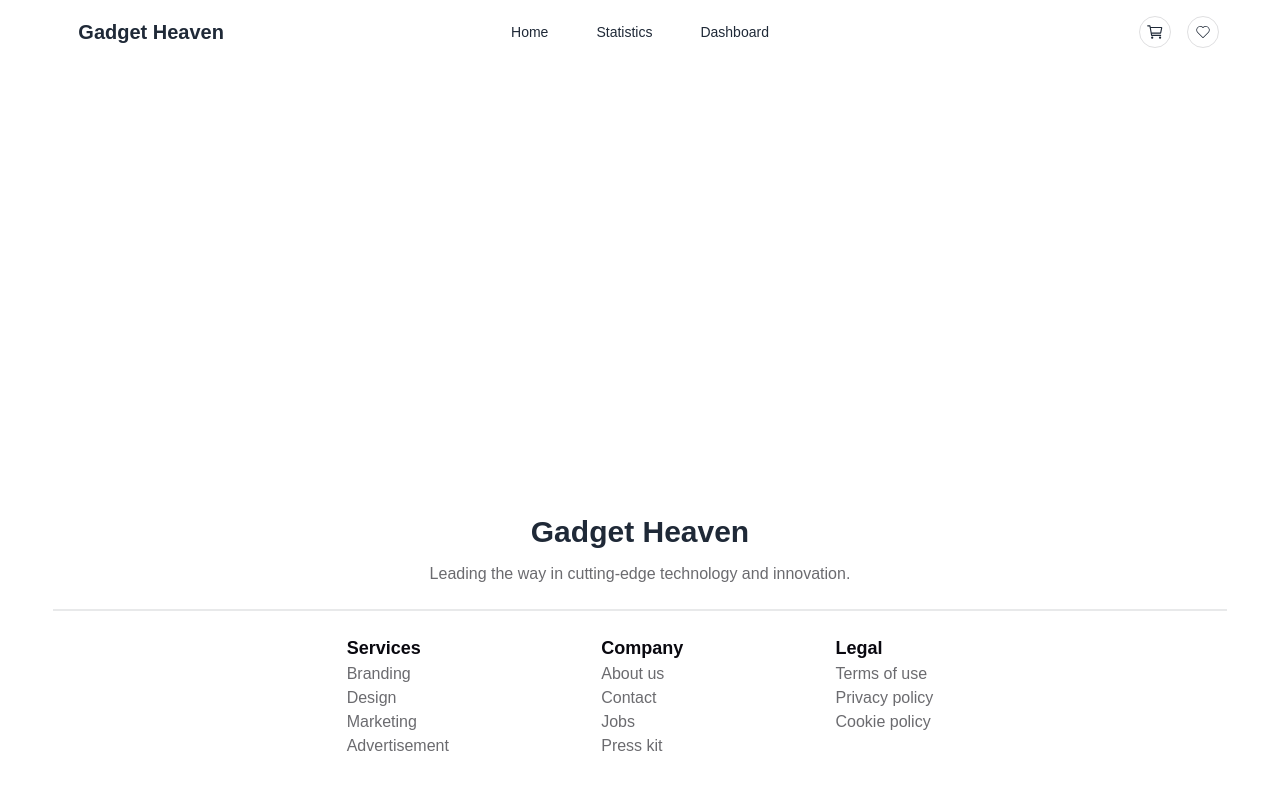
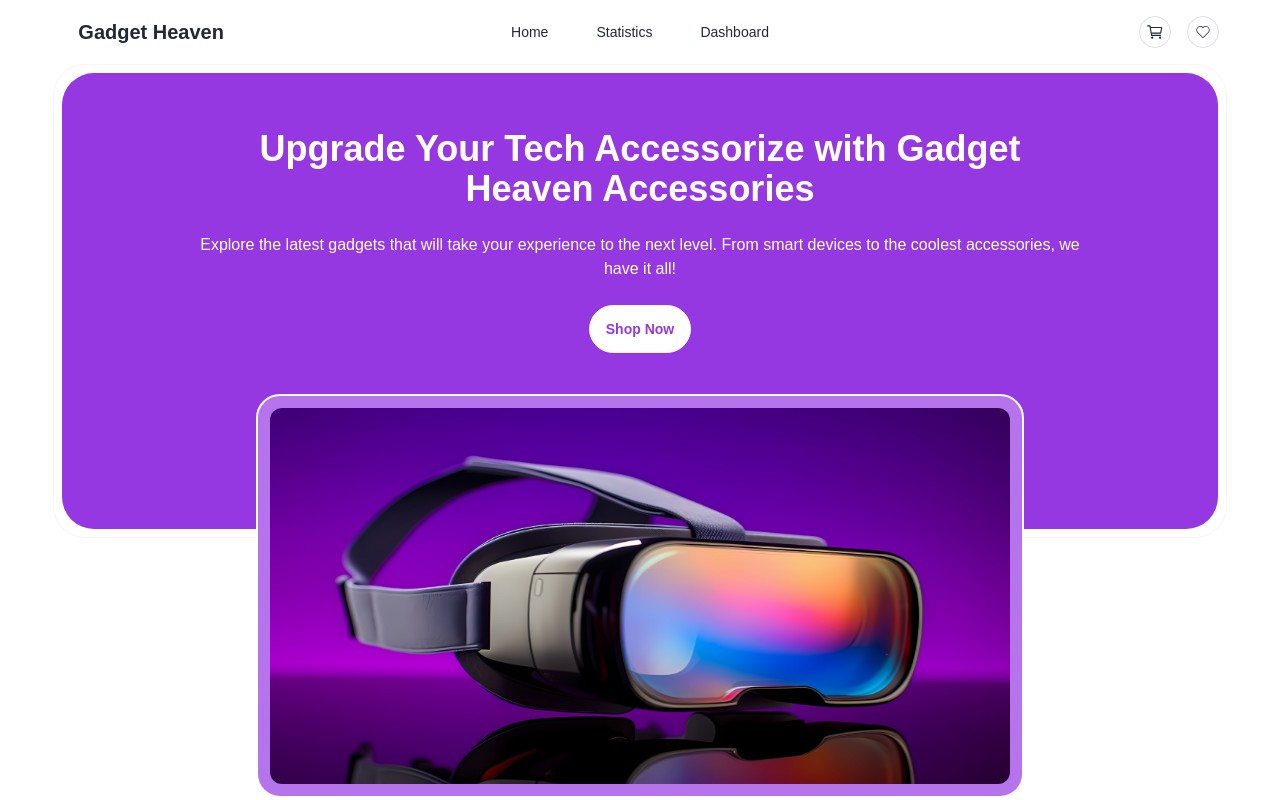
Before and after one commit to RaiyanJiyon/Gadget-Heaven, a React (Vite) app: page / in a window 1280 px wide. Shown: the top 800 px of the page. Built offline with nearby package versions, Linux system fonts and the light colour scheme.

Commit message:
Added Banner Component

```diff
--- /dev/null
+++ b/src/components/Banner/Banner.jsx
@@ -0,0 +1,32 @@
+import React from 'react';
+import bannerImg from "../../assets/banner.jpg"
+
+const Banner = () => {
+    return (
+        <div>
+            <div className='w-11/12 mx-auto border border-[#F6F6F6] p-2 rounded-[32px]'>
+                <div className=" hero bg-[#9538E2]  rounded-[32px] pb-40">
+                    <div className="hero-content text-center mt-10 rounded-[32px]">
+                        <div className="w-4/5">
+                            <h1 className="text-4xl text-white font-bold font-bold">Upgrade Your Tech Accessorize with Gadget Heaven Accessories</h1>
+                            <p className="py-6 text-white">
+                                Explore the latest gadgets that will take your experience to the next level. From smart devices to the coolest accessories, we have it all!
+                            </p>
+                            <button className="btn rounded-[32px] bg-white text-[#9538E2]">Shop Now</button>
+                        </div>
+                    </div>
+                </div>
+            </div>
+
+            <div className='w-3/5 mx-auto -mt-36 rounded-3xl border-2 border-white bg-[#b574eb]'>
+                <div>
+                    {
+                        <img className='rounded-3xl w-full h-[400px] object-fill p-3 ' src={bannerImg} alt="" />
+                    }
+                </div>
+            </div>
+        </div>
+    );
+};
+
+export default Banner;
--- a/src/components/Footer/Footer.jsx
+++ b/src/components/Footer/Footer.jsx
@@ -3,7 +3,7 @@ import React from 'react';
 const Footer = () => {
     return (
         <footer>
-            <div className='w-11/12 mx-auto'>
+            <div className='w-11/12 mx-auto mt-20'>
                 <div>
                     <h2 className='text-3xl font-bold text-center'>Gadget Heaven</h2>
                     <p className='text-[#09080F99] text-center mt-3'>Leading the way in cutting-edge technology and innovation.</p>
--- /dev/null
+++ b/src/components/Heading/Heading.jsx
@@ -0,0 +1,12 @@
+import React from 'react';
+
+const Heading = ({heading, description}) => {
+    return (
+        <div>
+            <h1 className='text-4xl text-white font-bold'>{heading}</h1>
+            <p className='text-base text-[#FFFFFF]'>{description}</p>
+        </div>
+    );
+};
+
+export default Heading;
--- a/src/pages/Home.jsx
+++ b/src/pages/Home.jsx
@@ -1,9 +1,10 @@
 import React from 'react';
+import Banner from '../components/Banner/Banner';
 
 const Home = () => {
     return (
         <div>
-
+            <Banner />
         </div>
     );
 };
```
Also changed, not shown: src/components/NavBar/NavBar.jsx (+6 -9 lines).
